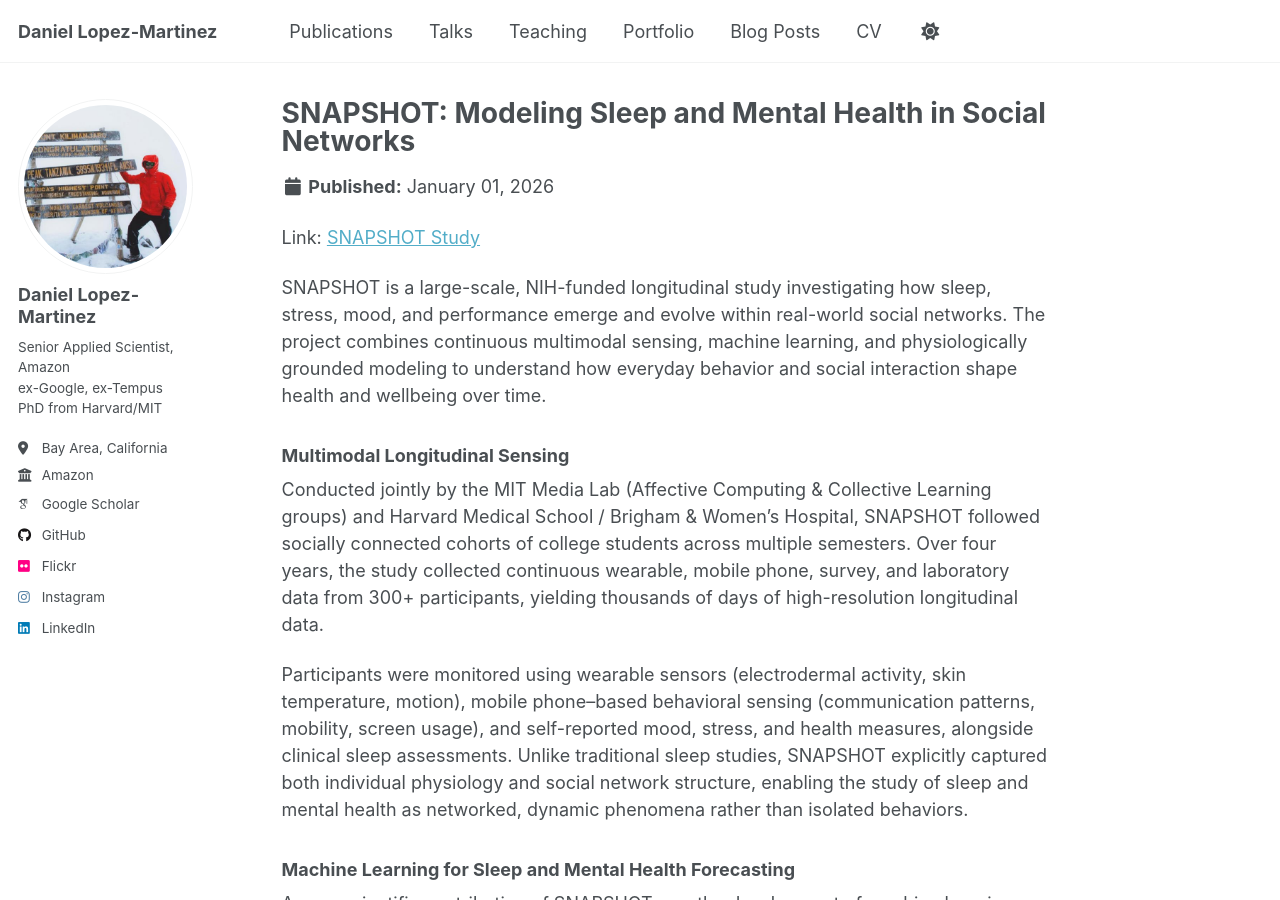
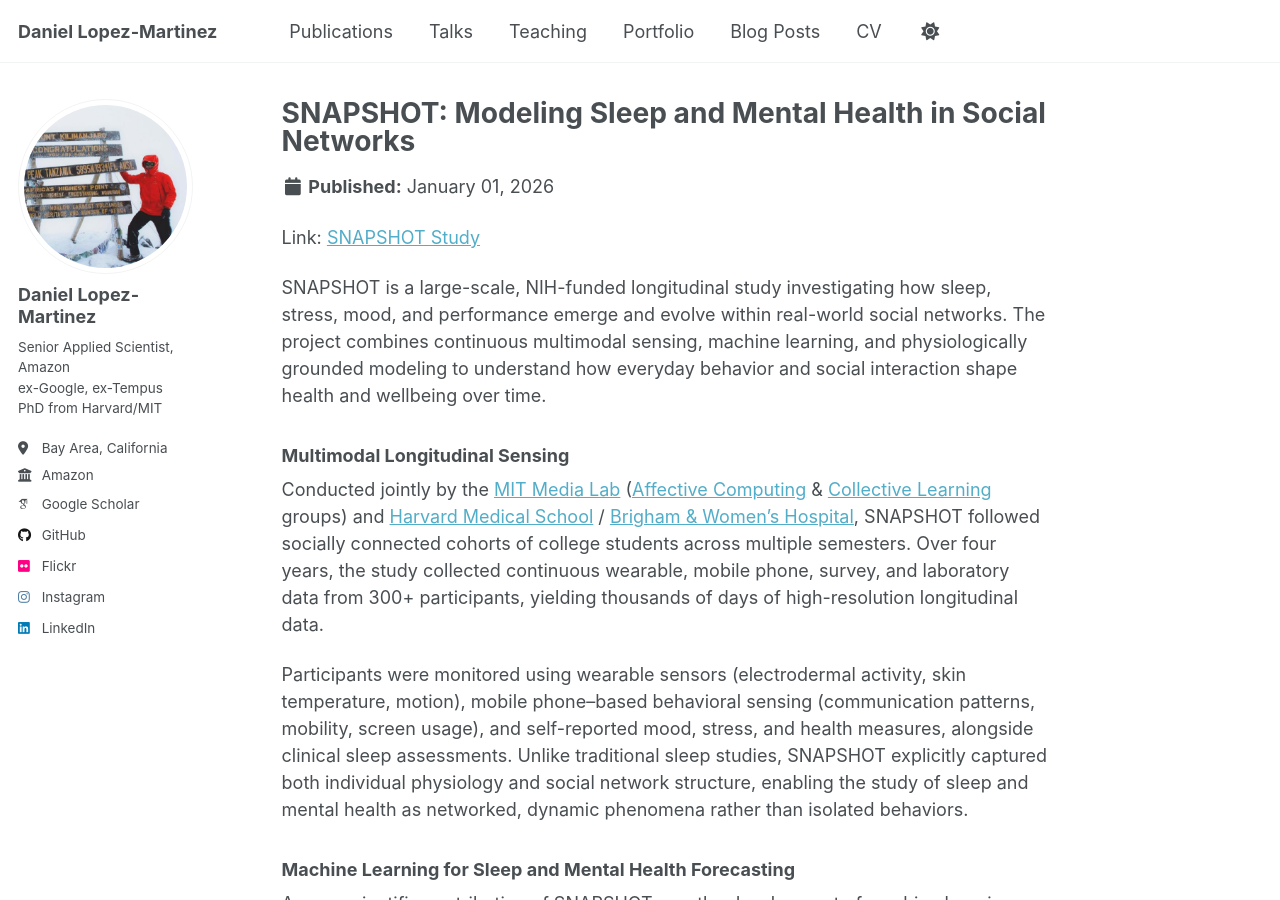
Before and after one commit to daniel-lopezmartinez/daniel-lopezmartinez.github.io, a Jekyll site: the page built from _portfolio/snapshot.md, in a window 1280 px wide and 900 px high. Built offline with Jekyll 4.4.1, drawn with Linux system fonts in a browser that asks for light colours; some web fonts are replaced; a script that is not in the unit is left out; part of the change alters nothing that is shown.

Commit message:
hyperlinks

```diff
--- a/_portfolio/snapshot.md
+++ b/_portfolio/snapshot.md
@@ -13,7 +13,7 @@ SNAPSHOT is a large-scale, NIH-funded longitudinal study investigating how sleep
 
 ### Multimodal Longitudinal Sensing
 
-Conducted jointly by the MIT Media Lab (Affective Computing & Collective Learning groups) and Harvard Medical School / Brigham & Women’s Hospital, SNAPSHOT followed socially connected cohorts of college students across multiple semesters. Over four years, the study collected continuous wearable, mobile phone, survey, and laboratory data from 300+ participants, yielding thousands of days of high-resolution longitudinal data.
+Conducted jointly by the [MIT Media Lab](https://www.media.mit.edu/) ([Affective Computing](https://www.media.mit.edu/groups/affective-computing/overview/) & [Collective Learning](https://www.media.mit.edu/groups/collective-learning/overview/) groups) and [Harvard Medical School](https://hms.harvard.edu/) / [Brigham & Women’s Hospital](https://www.brighamandwomens.org/), SNAPSHOT followed socially connected cohorts of college students across multiple semesters. Over four years, the study collected continuous wearable, mobile phone, survey, and laboratory data from 300+ participants, yielding thousands of days of high-resolution longitudinal data.
 
 Participants were monitored using wearable sensors (electrodermal activity, skin temperature, motion), mobile phone–based behavioral sensing (communication patterns, mobility, screen usage), and self-reported mood, stress, and health measures, alongside clinical sleep assessments. Unlike traditional sleep studies, SNAPSHOT explicitly captured both individual physiology and social network structure, enabling the study of sleep and mental health as networked, dynamic phenomena rather than isolated behaviors.
 
```
